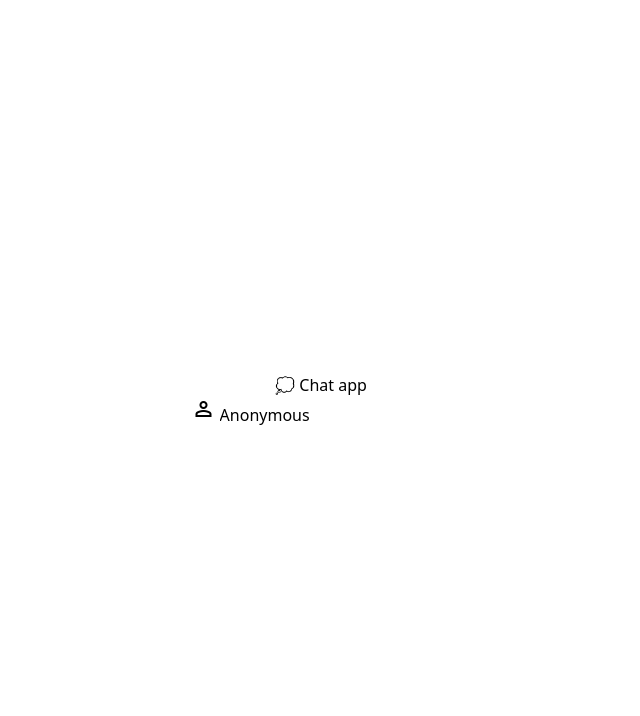
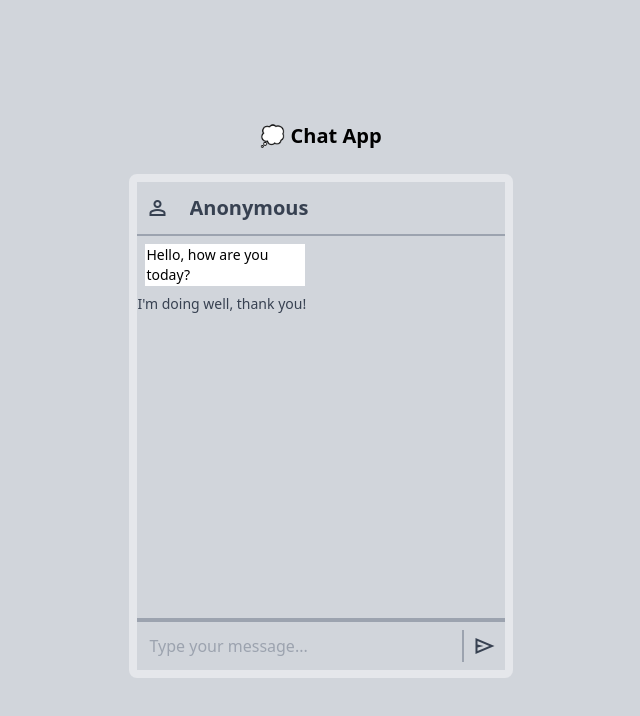
Before and after one commit to mayurhapani/chat-app, a website: page public/index.html in a window 1280 px wide. Shown: the whole page, without its empty margins (319-959 px from the left). Drawn offline with nearby package versions, Linux system fonts and the light colour scheme.

Commit message:
header and footer completed

```diff
--- a/public/index.html
+++ b/public/index.html
@@ -13,13 +13,46 @@
       href="https://fonts.googleapis.com/css2?family=Material+Symbols+Outlined:opsz,wght,FILL,GRAD@20..48,100..700,0..1,-50..200"
     />
   </head>
-  <body class="flex flex-col justify-center items-center w-full h-screen">
-    <h1>💭 Chat app</h1>
+  <body class="flex flex-col justify-center items-center w-full h-screen bg-gray-300">
+    <h1 class="mb-6 text-xl font-bold">💭 Chat App</h1>
 
-    <div class="">
+    <div class="border-8 rounded-lg text-gray-700">
+      <!-- header -->
+      <div class="flex items-center justify-center border-b-2 border-gray-400 py-1">
+        <span class="material-symbols-outlined p-2 font-bold"> person </span>
+        <input
+          class="outline-none py-2 px-3 bg-transparent text-xl font-bold"
+          type="text"
+          value="Anonymous"
+        />
+      </div>
+
+      <!-- body -->
+      <div class="w-full h-96 border-b-2 border-gray-400">
+        <div class="flex flex-col h-full overflow-y-auto">
+          <!-- chat messages -->
+          <div class="m-2 border border-white bg-white text-black w-40 text-wrapsss">
+            <p class="text-sm">Hello, how are you today?</p>
+          </div>
+          <div class="mb-2">
+            <p class="text-sm">I'm doing well, thank you!</p>
+          </div>
+        </div>
+      </div>
+
+      <!-- footer -->
       <div class="">
-        <span class="material-symbols-outlined"> person </span>
-        <input type="text" value="Anonymous" />
+        <div class="flex items-center justify-between border-t-2 border-gray-400 py-1">
+          <input
+            class="outline-none py-2 px-3 bg-transparent flex-grow"
+            type="text"
+            placeholder="Type your message..."
+          />
+          <div class="bg-gray-400 h-8 w-0.5"></div>
+          <button class="material-symbols-outlined p-2 text-gray-700 hover:text-gray-800">
+            send
+          </button>
+        </div>
       </div>
     </div>
   </body>
```
